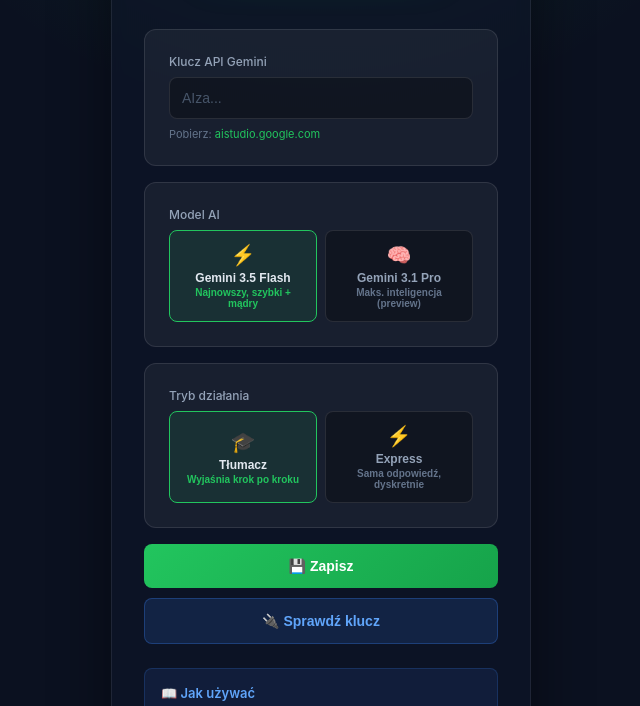
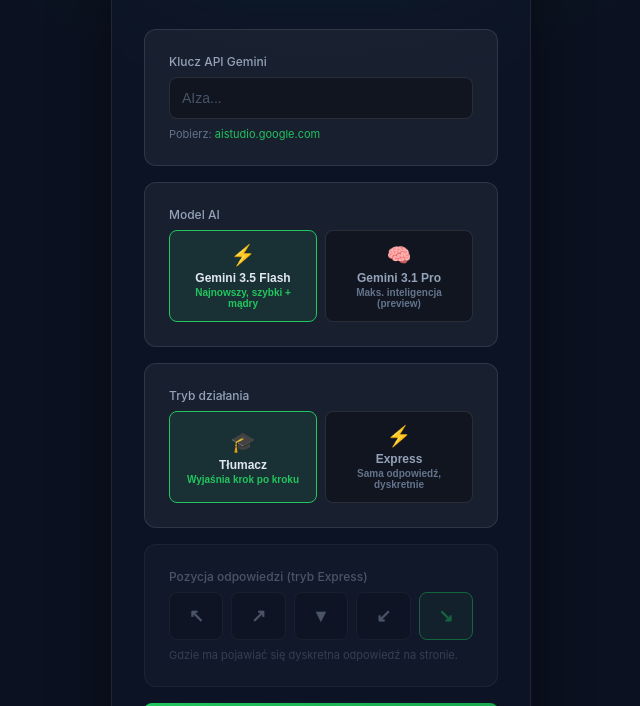
Before and after one commit to OktawiuszKapica/OKStudy, a browser extension: page options.html in a window 1280 px wide. Shown: the part 219-925 px from the top of the page, without its empty margins (319-959 px from the left). Drawn offline with Linux system fonts and the light colour scheme.

Commit message:
kierunki

```diff
--- a/js/options.js
+++ b/js/options.js
@@ -2,6 +2,7 @@
 
 let selectedModel = 'gemini-3.5-flash';
 let selectedMode = 'tutor';
+let selectedPos = 'br';
 
 // Map retired model ids to current ones
 const MODEL_MIGRATION = {
@@ -26,7 +27,20 @@
       btn.classList.toggle('active', btn.dataset.mode === selectedMode);
     });
   }
+  if (result.stealthSettings?.pos) {
+    selectedPos = result.stealthSettings.pos;
+    document.querySelectorAll('[data-pos]').forEach(btn => {
+      btn.classList.toggle('active', btn.dataset.pos === selectedPos);
+    });
+  }
+  updatePosState();
 });
+
+// Dim the position card when not in Express (position only affects Express).
+function updatePosState() {
+  const card = document.getElementById('posCard');
+  if (card) card.classList.toggle('dimmed', selectedMode !== 'express');
+}
 
 // Model selector
 document.querySelectorAll('[data-model]').forEach(btn => {
@@ -43,6 +57,16 @@
     document.querySelectorAll('[data-mode]').forEach(b => b.classList.remove('active'));
     btn.classList.add('active');
     selectedMode = btn.dataset.mode;
+    updatePosState();
+  });
+});
+
+// Position selector (Express only)
+document.querySelectorAll('[data-pos]').forEach(btn => {
+  btn.addEventListener('click', () => {
+    document.querySelectorAll('[data-pos]').forEach(b => b.classList.remove('active'));
+    btn.classList.add('active');
+    selectedPos = btn.dataset.pos;
   });
 });
 
@@ -54,7 +78,8 @@
     stealthSettings: {
       geminiApiKey: apiKey,
       model: selectedModel,
-      mode: selectedMode
+      mode: selectedMode,
+      pos: selectedPos
     }
   });
 
--- a/options.html
+++ b/options.html
@@ -139,6 +139,28 @@
     .model-option.active .model-desc {
       color: #22c55e;
     }
+    .pos-grid {
+      display: flex;
+      gap: 8px;
+    }
+    .pos-btn {
+      flex: 1;
+      padding: 12px 0;
+      background: rgba(0, 0, 0, 0.3);
+      border: 1px solid rgba(255, 255, 255, 0.1);
+      border-radius: 8px;
+      color: #94a3b8;
+      font-size: 18px;
+      cursor: pointer;
+      transition: all 0.15s;
+    }
+    .pos-btn:hover { border-color: rgba(255, 255, 255, 0.25); }
+    .pos-btn.active {
+      border-color: #22c55e;
+      background: rgba(34, 197, 94, 0.12);
+      color: #22c55e;
+    }
+    #posCard.dimmed { opacity: 0.45; }
     button {
       width: 100%;
       padding: 14px;
@@ -414,6 +436,18 @@
       </div>
     </div>
 
+    <div class="card" id="posCard">
+      <label>Pozycja odpowiedzi (tryb Express)</label>
+      <div class="pos-grid">
+        <button class="pos-btn" data-pos="tl" title="Lewy górny">↖</button>
+        <button class="pos-btn" data-pos="tr" title="Prawy górny">↗</button>
+        <button class="pos-btn" data-pos="bc" title="Środek dołu">▼</button>
+        <button class="pos-btn" data-pos="bl" title="Lewy dolny">↙</button>
+        <button class="pos-btn active" data-pos="br" title="Prawy dolny">↘</button>
+      </div>
+      <p class="hint">Gdzie ma pojawiać się dyskretna odpowiedź na stronie.</p>
+    </div>
+
     <button id="saveBtn">💾 Zapisz</button>
     <button id="testBtn" style="margin-top:10px; background:rgba(59,130,246,0.15); border:1px solid rgba(59,130,246,0.3); color:#60a5fa;">🔌 Sprawdź klucz</button>
     <div class="status" id="status">✅ Zapisano!</div>
```
Also changed, not shown: js/content.js (+18 -2 lines).
